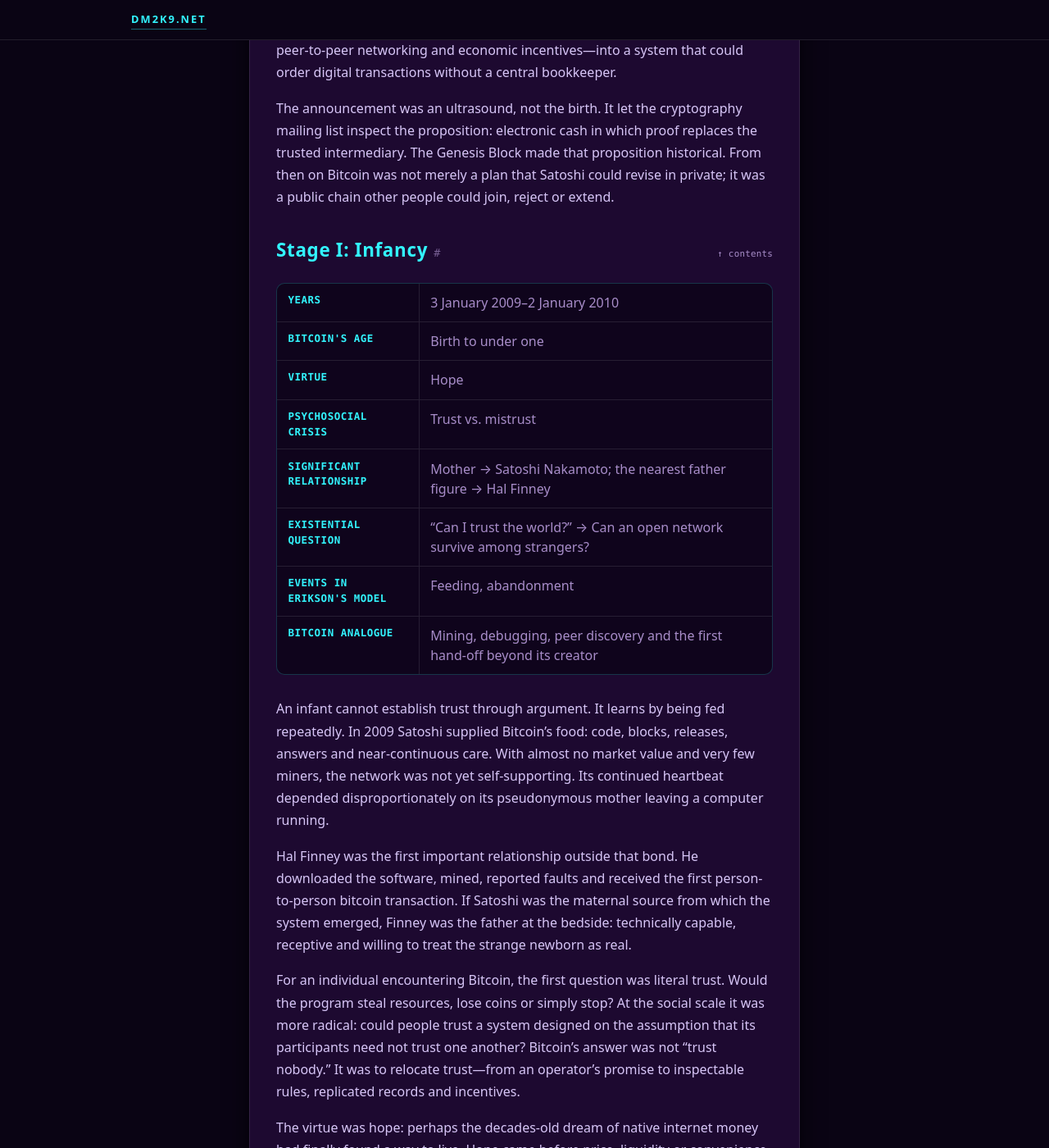
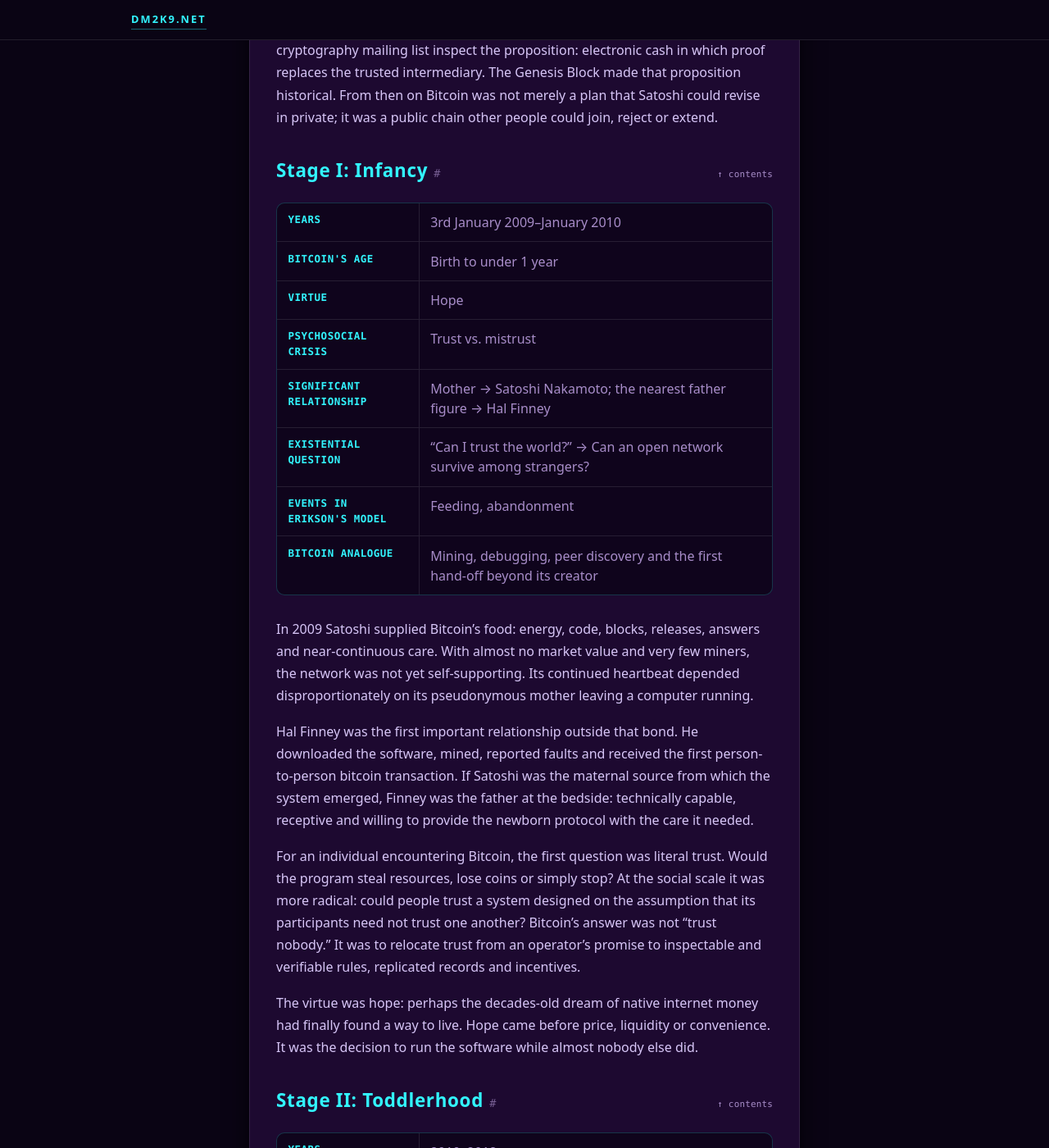
Before and after one commit to decent-money/decent-money.github.io, a Jekyll site: the page built from _posts/2026-08-11-the-life-and-times-of-the-thunderbolt-kid.md, in a window 1280 px wide and 1400 px high, scrolled down 1486 px. Shown: the whole window at 82% size. Built offline with Jekyll 4.4.1, drawn with Linux system fonts in a browser that asks for light colours; some of the changed text lies outside the part shown.

Commit message:
Refine Thunderbolt Kid essay

```diff
--- a/_posts/2026-08-11-the-life-and-times-of-the-thunderbolt-kid.md
+++ b/_posts/2026-08-11-the-life-and-times-of-the-thunderbolt-kid.md
@@ -8,30 +8,29 @@
 
 # The Life and Times of the Thunderbolt Kid
 
-Bitcoin is seventeen years old. That is a ridiculous thing to say about a protocol, and also a surprisingly productive way to think about one.
 
-Satoshi Nakamoto appears to have conceived Bitcoin in 2007–08, [announced it on 31 October 2008](https://satoshi.nakamotoinstitute.org/emails/cryptography/1/), and gave it a public birth with the Genesis Block on 3 January 2009 and the [first software release](https://satoshi.nakamotoinstitute.org/emails/threads/) five days later. The system has since behaved less like a finished invention than a young person: first utterly dependent on a caregiver, then stubbornly autonomous, experimental, industrious and, now, preoccupied with identity.
+Satoshi Nakamoto conceived Bitcoin in 2007–08, [announced it on 31 October 2008](https://satoshi.nakamotoinstitute.org/emails/cryptography/1/), and gave it a public birth with the Genesis Block on 3 January 2009. The system has since behaved less like a finished invention than a young person: first utterly dependent on a caregiver, then stubbornly autonomous, experimental, industrious and, now, preoccupied with identity.
 
-Erik Erikson's theory of psychosocial development supplies the frame. It describes eight stages of life, each organised around a crisis: trust or mistrust, autonomy or doubt, identity or confusion, and so on. Resolving a crisis does not mean eliminating its negative pole. Healthy development finds a workable balance and carries a corresponding virtue into the next stage. The stages are cumulative; old conflicts return in new forms.
+[Erik Erikson's theory of psychosocial development](https://en.wikipedia.org/wiki/Erikson%27s_stages_of_psychosocial_development) supplies the frame. It describes eight stages of life, each organised around a crisis: trust or mistrust, autonomy or doubt, identity or confusion, and so on. Resolving a crisis does not mean eliminating its negative pole. Healthy development finds a workable balance and carries a corresponding virtue into the next stage. The stages are cumulative; old conflicts return in new forms.
 
 The analogy is imperfect. Bitcoin has no mind, childhood or destiny. It is simultaneously software, network, monetary asset, payment rail, political symbol and the relationships among people who use it. When this essay asks what *Bitcoin* trusts or wants, it really asks how its participants relate to it—and how society relates to the institution they collectively produce.
 
 The age bands and labels below follow the [stages table in the Erikson overview](https://en.wikipedia.org/wiki/Erikson%27s_stages_of_psychosocial_development#Stages). Dates are measured from 3 January 2009. History carries us to age seventeen; everything after adolescence is a disciplined speculation about the tests that maturity may bring.
 
-## Stage 0: Conception
+## Stage 0: Immaculate Conception
 
-**Years:** 2007–3 January 2009
+**Years:** 2007–3rd January 2009
 **Bitcoin's age:** Not yet born
 
-Before the stages begin, there is gestation. Satoshi later wrote that he had spent roughly a year and a half coding before release. The white paper assembled existing parts—public-key signatures, proof of work, hash-linked timestamping, peer-to-peer networking and economic incentives—into a system that could order digital transactions without a central bookkeeper.
+Before Erikson's stages begin, there is gestation. Satoshi later wrote that he had spent roughly a year and a half coding before release. The white paper assembled existing parts—public-key signatures, proof of work, hash-linked timestamping, peer-to-peer networking and economic incentives—into a system that could order digital transactions without a central bookkeeper.
 
-The announcement was an ultrasound, not the birth. It let the cryptography mailing list inspect the proposition: electronic cash in which proof replaces the trusted intermediary. The Genesis Block made that proposition historical. From then on Bitcoin was not merely a plan that Satoshi could revise in private; it was a public chain other people could join, reject or extend.
+In this way the announcement, with the whitepaper, was an ultrasound. It let the cryptography mailing list inspect the proposition: electronic cash in which proof replaces the trusted intermediary. The Genesis Block made that proposition historical. From then on Bitcoin was not merely a plan that Satoshi could revise in private; it was a public chain other people could join, reject or extend.
 
 ## Stage I: Infancy
 
 <dl class="stage-facts">
-  <dt>Years</dt><dd>3 January 2009–2 January 2010</dd>
-  <dt>Bitcoin's age</dt><dd>Birth to under one</dd>
+  <dt>Years</dt><dd>3rd January 2009–January 2010</dd>
+  <dt>Bitcoin's age</dt><dd>Birth to under 1 year</dd>
   <dt>Virtue</dt><dd>Hope</dd>
   <dt>Psychosocial crisis</dt><dd>Trust vs. mistrust</dd>
   <dt>Significant relationship</dt><dd>Mother → Satoshi Nakamoto; the nearest father figure → Hal Finney</dd>
@@ -40,19 +39,19 @@
   <dt>Bitcoin analogue</dt><dd>Mining, debugging, peer discovery and the first hand-off beyond its creator</dd>
 </dl>
 
-An infant cannot establish trust through argument. It learns by being fed repeatedly. In 2009 Satoshi supplied Bitcoin's food: code, blocks, releases, answers and near-continuous care. With almost no market value and very few miners, the network was not yet self-supporting. Its continued heartbeat depended disproportionately on its pseudonymous mother leaving a computer running.
+In 2009 Satoshi supplied Bitcoin's food: energy, code, blocks, releases, answers and near-continuous care. With almost no market value and very few miners, the network was not yet self-supporting. Its continued heartbeat depended disproportionately on its pseudonymous mother leaving a computer running.
 
-Hal Finney was the first important relationship outside that bond. He downloaded the software, mined, reported faults and received the first person-to-person bitcoin transaction. If Satoshi was the maternal source from which the system emerged, Finney was the father at the bedside: technically capable, receptive and willing to treat the strange newborn as real.
+Hal Finney was the first important relationship outside that bond. He downloaded the software, mined, reported faults and received the first person-to-person bitcoin transaction. If Satoshi was the maternal source from which the system emerged, Finney was the father at the bedside: technically capable, receptive and willing to provide the newborn protocol with the care it needed.
 
-For an individual encountering Bitcoin, the first question was literal trust. Would the program steal resources, lose coins or simply stop? At the social scale it was more radical: could people trust a system designed on the assumption that its participants need not trust one another? Bitcoin's answer was not “trust nobody.” It was to relocate trust—from an operator's promise to inspectable rules, replicated records and incentives.
+For an individual encountering Bitcoin, the first question was literal trust. Would the program steal resources, lose coins or simply stop? At the social scale it was more radical: could people trust a system designed on the assumption that its participants need not trust one another? Bitcoin's answer was not “trust nobody.” It was to relocate trust from an operator's promise to inspectable and verifiable rules, replicated records and incentives.
 
 The virtue was hope: perhaps the decades-old dream of native internet money had finally found a way to live. Hope came before price, liquidity or convenience. It was the decision to run the software while almost nobody else did.
 
 ## Stage II: Toddlerhood
 
 <dl class="stage-facts">
-  <dt>Years</dt><dd>3 January 2010–2 January 2012</dd>
-  <dt>Bitcoin's age</dt><dd>One to two</dd>
+  <dt>Years</dt><dd>2010–2012</dd>
+  <dt>Bitcoin's age</dt><dd>1 to 2 years</dd>
   <dt>Virtue</dt><dd>Will</dd>
   <dt>Psychosocial crisis</dt><dd>Autonomy vs. shame and doubt</dd>
   <dt>Significant relationship</dt><dd>Parents → Satoshi, early developers, miners and operators</dd>
@@ -72,8 +71,8 @@
 ## Stage III: Early childhood
 
 <dl class="stage-facts">
-  <dt>Years</dt><dd>3 January 2012–2 January 2016</dd>
-  <dt>Bitcoin's age</dt><dd>Three to six</dd>
+  <dt>Years</dt><dd>2012–2016</dd>
+  <dt>Bitcoin's age</dt><dd>3 to 6 years</dd>
   <dt>Virtue</dt><dd>Purpose</dd>
   <dt>Psychosocial crisis</dt><dd>Initiative vs. guilt</dd>
   <dt>Significant relationship</dt><dd>Family → developers, exchanges, merchants, miners and early users</dd>
@@ -91,8 +90,8 @@
 ## Stage IV: Late childhood
 
 <dl class="stage-facts">
-  <dt>Years</dt><dd>3 January 2016–2 January 2020</dd>
-  <dt>Bitcoin's age</dt><dd>Seven to ten</dd>
+  <dt>Years</dt><dd>2016–2020</dd>
+  <dt>Bitcoin's age</dt><dd>7 to 10 years</dd>
   <dt>Virtue</dt><dd>Competence</dd>
   <dt>Psychosocial crisis</dt><dd>Industry vs. inferiority</dd>
   <dt>Significant relationship</dt><dd>Neighbours and school → competing networks, regulators, financial markets and the wider internet</dd>
@@ -112,8 +111,8 @@
 ## Stage V: Adolescence
 
 <dl class="stage-facts">
-  <dt>Years</dt><dd>3 January 2020–2 January 2029</dd>
-  <dt>Bitcoin's age</dt><dd>Eleven to nineteen; seventeen at publication</dd>
+  <dt>Years</dt><dd>2020–2029</dd>
+  <dt>Bitcoin's age</dt><dd>11 to 19 years; 17 at publication (2026)</dd>
   <dt>Virtue</dt><dd>Fidelity</dd>
   <dt>Psychosocial crisis</dt><dd>Identity vs. role confusion</dd>
   <dt>Significant relationship</dt><dd>Peers and role models → states, corporations, funds, activists, critics and other monetary networks</dd>
@@ -138,7 +137,7 @@
 
 The proposal did not attract the mining support required to carry its mandatory-signalling strategy. At block 961,632, BIP 110-enforcing nodes rejected the non-signalling chain followed by the overwhelming majority of hash power. A minority branch formed but then stalled. On 9 August 2026 the BIP was formally marked **Closed**, its changelog recording “a chain split with stalled mining.” Some supporters have since discussed a new hard fork with a proof-of-work change, which would recruit a different mining constituency rather than continue competing for SHA-256 hash power. At the time of writing that is a tentative direction, not a completed successor proposal, and it would produce a plainly separate network whose claim to the Bitcoin name would be social and economic, not something code could decide.
 
-My own view is that the BIP 110 movement has been ill-conceived and poorly executed: it tried to turn a disputed account of Bitcoin's identity into consensus rules without first establishing anything close to the coordination needed to sustain them. But its failure should not be used to wave away the underlying concern. The episode demonstrated both that Bitcoin Core cannot simply order the network to follow it and that opposition to Core's direction needs more than declarations of user sovereignty. Fidelity is not proved by saying “this is the real Bitcoin.” It is proved by maintaining a constituency willing and able to bear the consequences of that commitment.
+The BIP 110 movement tried to turn a disputed account of Bitcoin's identity into consensus rules without first establishing anything close to the coordination needed to sustain them. But its failure should not be used to wave away the underlying concern. The episode demonstrated both that Bitcoin Core cannot simply order the network to follow it and that opposition to Core's direction needs more than declarations of user sovereignty. Fidelity is not proved by saying “this is the real Bitcoin.” It is proved by maintaining a constituency willing and able to bear the consequences of that commitment.
 
 Days before that split, fidelity was tested in a more intimate and devastating way. On 29 July 2026, attackers began stealing bitcoin from wallets whose seeds had been generated by affected COLDCARD firmware. [Coinkite's advisory](https://coldcard.com/docs/upgrade/) acknowledged that a 2021 defect had routed seed generation away from the intended hardware random-number generator. Affected Mk3 seeds could contain only about 40 bits of effective entropy; affected Mk4, Mk5 and Q seeds could also fall far short of the intended 128 bits. [Bitcoin Optech reported](https://bitcoinops.org/en/newsletters/2026/07/31/) estimated losses exceeding 1,000 BTC by 31 July, warned that multiple models were affected, and stressed that installing fixed firmware does not make an old seed safe.
 
@@ -153,8 +152,8 @@
 ## Stage VI: Early adulthood
 
 <dl class="stage-facts stage-facts--future">
-  <dt>Years</dt><dd>3 January 2029–2 January 2054</dd>
-  <dt>Bitcoin's age</dt><dd>Twenty to forty-four</dd>
+  <dt>Years</dt><dd>2029–2054</dd>
+  <dt>Bitcoin's age</dt><dd>20 to 44 years</dd>
   <dt>Virtue</dt><dd>Love</dd>
   <dt>Psychosocial crisis</dt><dd>Intimacy vs. isolation</dd>
   <dt>Significant relationship</dt><dd>Friends and partners → households, businesses, financial institutions, states and complementary protocols</dd>
@@ -174,8 +173,8 @@
 ## Stage VII: Middle adulthood
 
 <dl class="stage-facts stage-facts--future">
-  <dt>Years</dt><dd>3 January 2054–2 January 2074</dd>
-  <dt>Bitcoin's age</dt><dd>Forty-five to sixty-four</dd>
+  <dt>Years</dt><dd>2054–2074</dd>
+  <dt>Bitcoin's age</dt><dd>45 to 64 years</dd>
   <dt>Virtue</dt><dd>Care</dd>
   <dt>Psychosocial crisis</dt><dd>Generativity vs. stagnation</dd>
   <dt>Significant relationship</dt><dd>Household and workmates → the generations born into a Bitcoin-shaped world</dd>
@@ -193,8 +192,8 @@
 ## Stage VIII: Late adulthood
 
 <dl class="stage-facts stage-facts--future">
-  <dt>Years</dt><dd>From 3 January 2074</dd>
-  <dt>Bitcoin's age</dt><dd>Sixty-five and older</dd>
+  <dt>Years</dt><dd>From 2074 onwards</dd>
+  <dt>Bitcoin's age</dt><dd>65 years and older</dd>
   <dt>Virtue</dt><dd>Wisdom</dd>
   <dt>Psychosocial crisis</dt><dd>Ego integrity vs. despair</dd>
   <dt>Significant relationship</dt><dd>Humankind, “my kind” → the civilisation keeping, replacing or remembering Bitcoin</dd>
```
Also changed, not shown: other parts of _posts/2026-08-11-the-life-and-times-of-the-thunderbolt-kid.md (+2 -2 lines).
